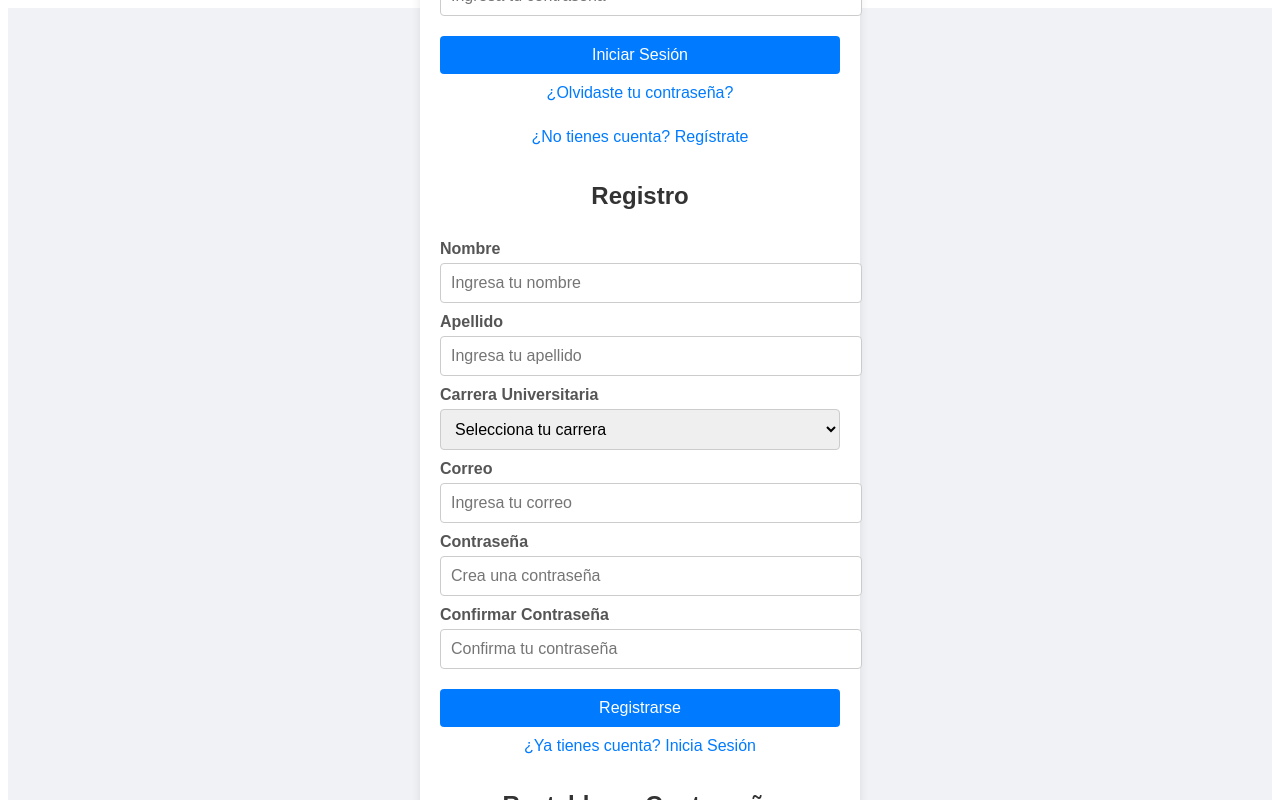
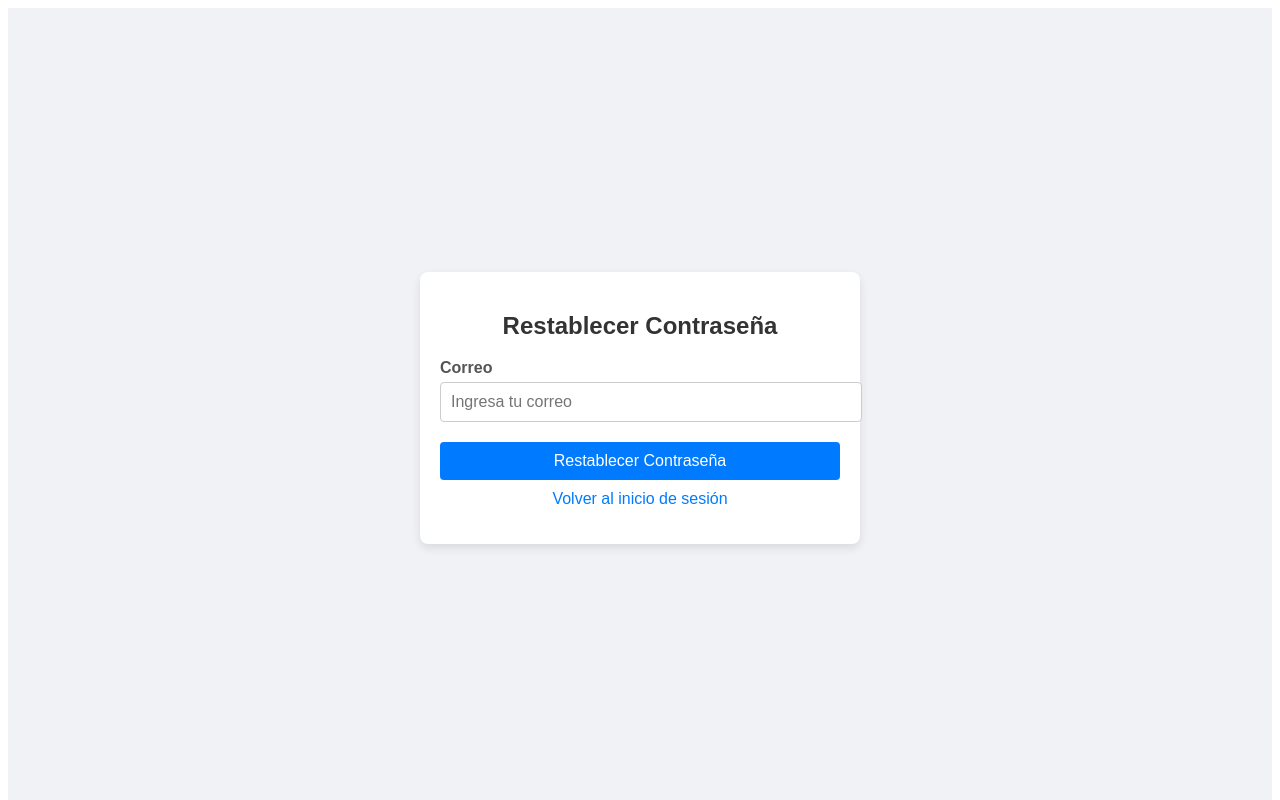
Before and after one commit to lizinwn/-social-networks-, an Angular app: page / in a window 1280 px wide. Both pictures are taken after a click on the element "¿Olvidaste tu contraseña?". Shown: the top 800 px of the page. Built offline with nearby package versions, Linux system fonts and the light colour scheme.

Commit message:
Carreras de UNAJMA agregadas

```diff
--- a/src/app/paginas/login/login.component.html
+++ b/src/app/paginas/login/login.component.html
@@ -1,59 +1,62 @@
+<body >
 
-<body>
-  <div class="container">
+
+<div class="container">
     <!-- Login Form -->
-    <form id="loginForm" class="form">
+    <form (ngSubmit)="onLogin()" *ngIf="isLoginState()" #loginForm="ngForm">
       <h2>Iniciar Sesión</h2>
       <label for="loginEmail">Correo</label>
-      <input type="email" id="loginEmail" placeholder="Ingresa tu correo" required>
+      <input type="email" id="loginEmail" [(ngModel)]="loginData.email" name="loginEmail" placeholder="Ingresa tu correo" required>
 
       <label for="loginPassword">Contraseña</label>
-      <input type="password" id="loginPassword" placeholder="Ingresa tu contraseña" required>
+      <input type="password" id="loginPassword" [(ngModel)]="loginData.password" name="loginPassword" placeholder="Ingresa tu contraseña" required>
 
       <button type="submit">Iniciar Sesión</button>
-      <p class="link" >¿Olvidaste tu contraseña?</p>
-      <p class="link" >¿No tienes cuenta? Regístrate</p>
+      <p (click)=" ForgotPassClick() " class="link" >¿Olvidaste tu contraseña?</p>
+      <p (click)=" CreateAccountClick()" class="link" >¿No tienes cuenta? Regístrate</p>
     </form>
 
     <!-- Register Form -->
-    <form id="registerForm" class="form hidden">
+    <form   *ngIf="isRegisterState() " (ngSubmit)="onRegister()" #registerForm="ngForm">
       <h2>Registro</h2>
       <label for="firstName">Nombre</label>
-      <input type="text" id="firstName" placeholder="Ingresa tu nombre" required>
+      <input type="text" id="firstName" [(ngModel)]="registerData.firstName" name="firstName" placeholder="Ingresa tu nombre" required>
 
       <label for="lastName">Apellido</label>
-      <input type="text" id="lastName" placeholder="Ingresa tu apellido" required>
+      <input type="text" id="lastName" [(ngModel)]="registerData.lastName" name="lastName" placeholder="Ingresa tu apellido" required>
 
       <label for="career">Carrera Universitaria</label>
-      <select id="career" required>
+      <select id="career" [(ngModel)]="registerData.career" name="career" required>
         <option value="" disabled selected>Selecciona tu carrera</option>
-        <option value="ingenieria">Ingeniería</option>
-        <option value="medicina">Medicina</option>
-        <option value="derecho">Derecho</option>
-        <option value="arquitectura">Arquitectura</option>
+        <option value="ingenieria_sistemas">Ingeniería de Sistemas</option>
+        <option value="ingenieria_agroindustrial">Ingeniería Agroindustrial</option>
+        <option value="ingenieria_ambiental">Ingeniería Ambiental</option>
+        <option value="administracion_empresas">Administración de Empresas</option>
+        <option value="contabilidad">Contabilidad</option>
+        <option value="educacion_primaria_intercultural">Educación Primaria Intercultural</option>
       </select>
 
       <label for="registerEmail">Correo</label>
-      <input type="email" id="registerEmail" placeholder="Ingresa tu correo" required>
+      <input type="email" id="registerEmail" [(ngModel)]="registerData.email" name="registerEmail" placeholder="Ingresa tu correo" required>
 
       <label for="registerPassword">Contraseña</label>
-      <input type="password" id="registerPassword" placeholder="Crea una contraseña" required>
+      <input type="password" id="registerPassword" [(ngModel)]="registerData.password" name="registerPassword" placeholder="Crea una contraseña" required>
 
       <label for="confirmPassword">Confirmar Contraseña</label>
-      <input type="password" id="confirmPassword" placeholder="Confirma tu contraseña" required>
+      <input type="password" id="confirmPassword" [(ngModel)]="registerData.confirmPassword" name="confirmPassword" placeholder="Confirma tu contraseña" required>
 
       <button type="submit">Registrarse</button>
-      <p class="link" >¿Ya tienes cuenta? Inicia Sesión</p>
+      <p class="link" (click)=" LoginClick() " >¿Ya tienes cuenta? Inicia Sesión</p>
     </form>
 
     <!-- Reset Password Form -->
-    <form id="resetForm" class="form hidden">
+    <form *ngIf="isForgotPasswordState()" (ngSubmit)="onResetPassword()" #resetForm="ngForm">
       <h2>Restablecer Contraseña</h2>
       <label for="resetEmail">Correo</label>
-      <input type="email" id="resetEmail" placeholder="Ingresa tu correo" required>
+      <input type="email" id="resetEmail" [(ngModel)]="resetData.email" name="resetEmail" placeholder="Ingresa tu correo" required>
 
       <button type="submit">Restablecer Contraseña</button>
-      <p class="link" >Volver al inicio de sesión</p>
+      <p class="link" (click)=" LoginClick() ">Volver al inicio de sesión</p>
     </form>
   </div>
 
--- a/src/app/paginas/login/login.component.ts
+++ b/src/app/paginas/login/login.component.ts
@@ -1,12 +1,74 @@
+import { NgIf } from '@angular/common';
 import { Component } from '@angular/core';
+import { FormsModule } from '@angular/forms';
 
 @Component({
   selector: 'app-login',
   standalone: true,
-  imports: [],
+  imports: [FormsModule, NgIf],
   templateUrl: './login.component.html',
   styleUrl: './login.component.css'
 })
 export class LoginComponent {
+  state = LoginCompState.LOGIN;
+    // Modelos de datos
+    loginData = {
+      email: '',
+      password: ''
+    };
+
+    registerData = {
+      firstName: '',
+      lastName: '',
+      career: '',
+      email: '',
+      password: '',
+      confirmPassword: ''
+    };
+
+    resetData = {
+      email: ''
+    };
+    // Métodos para manejar el envío
+  onLogin() {
+    console.log('Datos de inicio de sesión:', this.loginData);
+  }
+
+  onRegister() {
+    console.log('Datos de registro:', this.registerData);
+  }
+
+  onResetPassword() {
+    console.log('Correo para restablecer contraseña:', this.resetData.email);
+  }
+
+  ForgotPassClick() {
+    this.state = LoginCompState.FORGOT_PASSWORD;
+  }
+  CreateAccountClick() {
+    this.state = LoginCompState.REGISTER;
+  }
+  LoginClick() {
+    this.state = LoginCompState.LOGIN;
+  }
+
+  isLoginState() {
+    return this.state == LoginCompState.LOGIN;
+  }
+  isRegisterState() {
+    return this.state == LoginCompState.REGISTER;
+  }
+  isForgotPasswordState() {
+    return this.state == LoginCompState.FORGOT_PASSWORD;
+  }
 
 }
+
+
+
+export enum LoginCompState {
+  LOGIN,
+  REGISTER,
+  FORGOT_PASSWORD
+
+}
```
